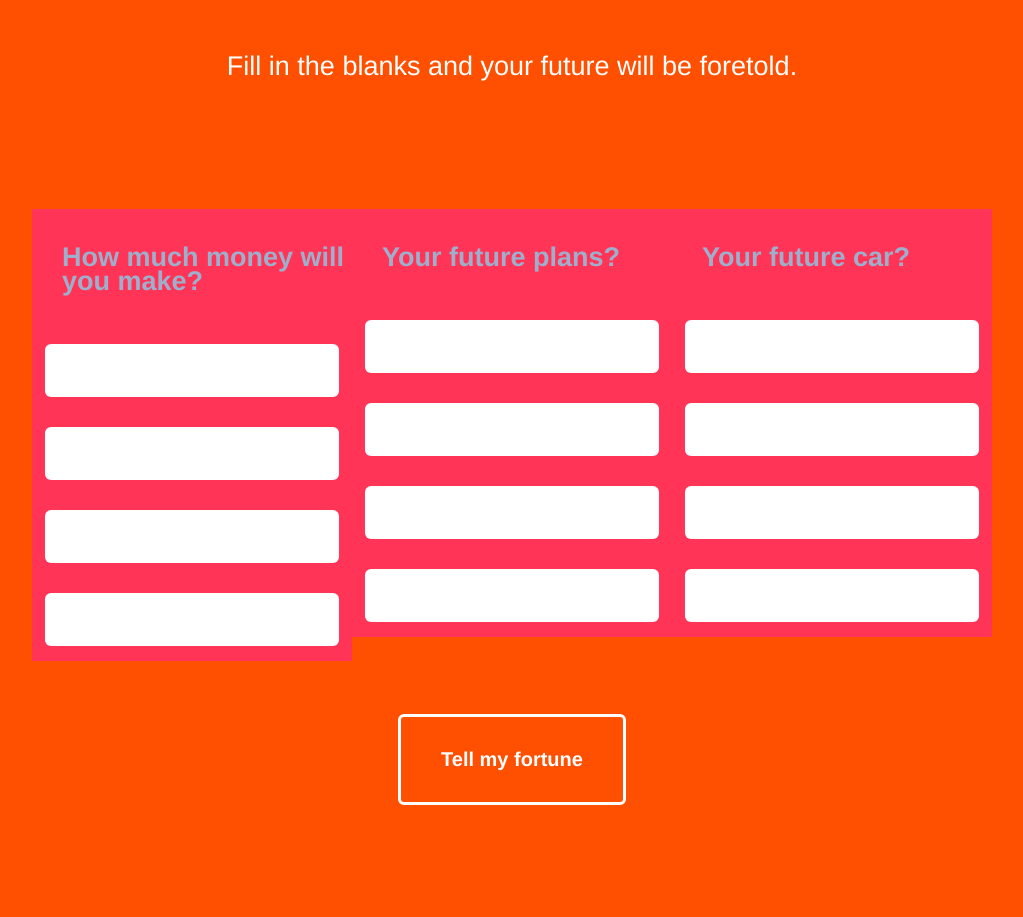
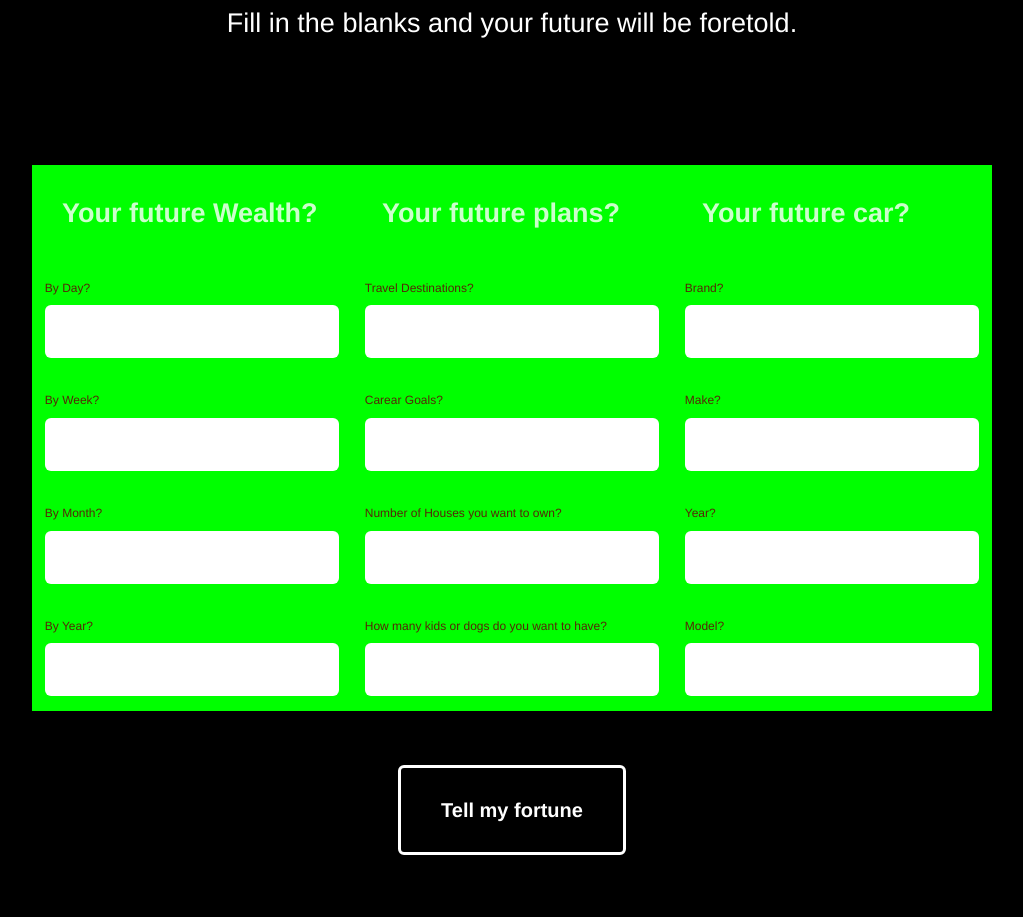
Before and after one commit to Charlie0430/MASH-Game, a plain HTML site: page index.html in a window 1280 px wide. Shown: the part 215-1132 px from the top of the page, without its empty margins (128-1151 px from the left). Drawn offline with Linux system fonts and the light colour scheme.

Commit message:
Changes
Changed heading H1 color, size and added a border Red  changed background colors. Add labels to all form inputs.

```diff
--- a/index.html
+++ b/index.html
@@ -13,7 +13,7 @@
 
   <!-- BODY SECTION STARTS -->
   <body>
-    <h1 style="color:red;">Charlie Awsome Mash Game</h1>
+    <h1 style="color:red; border-style: solid; border-color: red;height: 56px; font-size: 50px;text-align: center;">Charlie Awsome Mash Game</h1>
     <p class="description">Fill in the blanks and your future will be foretold.</p>
     <form action="" method="post" id="mash">
       <div id="answers" class="hide">
@@ -21,25 +21,26 @@
       </div>
       <div class="bucket">
         <div class="choice-bucket">
-          <h4 style="color:skyblue;" class="highlight">How much money will you make?</h4>
-          <input type="text" name="answer_1[]">
-          <input type="text" name="answer_1[]">
-          <input type="text" name="answer_1[]">
-          <input type="text" name="answer_1[]">
+          <h4  class="highlight">Your future Wealth?</h4>
+          <label for='Wealth'>By Day?</label><input type="text" name="answer_1[]" id="Wealth">
+          <label for='Wealth2'>By Week?</label><input type="text" name="answer_1[]" id="Wealth2">
+          <label for='Wealth3'>By Month?</label><input type="text" name="answer_1[]" id="Wealth3">
+          <label for='Wealth4'>By Year?</label><input type="text" name="answer_1[]" id="Wealth4">
+
         </div>
         <div class="choice-bucket">
-          <h4 style="color:skyblue;" class="highlight">Your future plans?</h4>
-          <input type="text" name="answer_2[]">
-          <input type="text" name="answer_2[]">
-          <input type="text" name="answer_2[]">
-          <input type="text" name="answer_2[]">
+          <h4  class="highlight">Your future plans?</h4>
+          <label for="Future">Travel Destinations?</label><input type="text" name="answer_2[]" id="Future">
+          <label for="Future2">Carear Goals?</label><input type="text" name="answer_2[]" id="Future2">
+          <label for="Future3">Number of Houses you want to own?</label><input type="text" name="answer_2[]" id="Future3">
+          <label for="Future4">How many kids or dogs do you want to have?</label><input type="text" name="answer_2[]" id="Future4">
         </div>
         <div class="choice-bucket">
-          <h4 style="color:skyblue;"  class="highlight">Your future car?</h4>
-          <input type="text" name="answer_3[]">
-          <input type="text" name="answer_3[]">
-          <input type="text" name="answer_3[]">
-          <input type="text" name="answer_3[]">
+          <h4   class="highlight">Your future car?</h4>
+          <label for="Supra">Brand?</label><input type="text" name="answer_3[]"id="Supra">
+          <label for="Supra2">Make?</label><input type="text" name="answer_3[]"id="Supra2">
+          <label for="Supra3">Year?</label><input type="text" name="answer_3[]"id="Supra3">
+          <label for="Supra4">Model?</label><input type="text" name="answer_3[]"id="Supra4">
         </div>
       </div>
       <button type="submit" class="button-submit">Tell my fortune</button>
--- a/style.css
+++ b/style.css
@@ -1,6 +1,6 @@
 /* Body styling */
 body {
-  background: #ff4f00;
+  background: #000000;
   color: #fff;
   font-family: Helvetica, Arial;
   font-size: 27px;
@@ -49,7 +49,7 @@ h1 {
 }
 
 .choice-bucket {
-  background: #ff3456;
+  background: #00ff00;
   display: inline-block;
   float: left;
   margin: 0;
```
